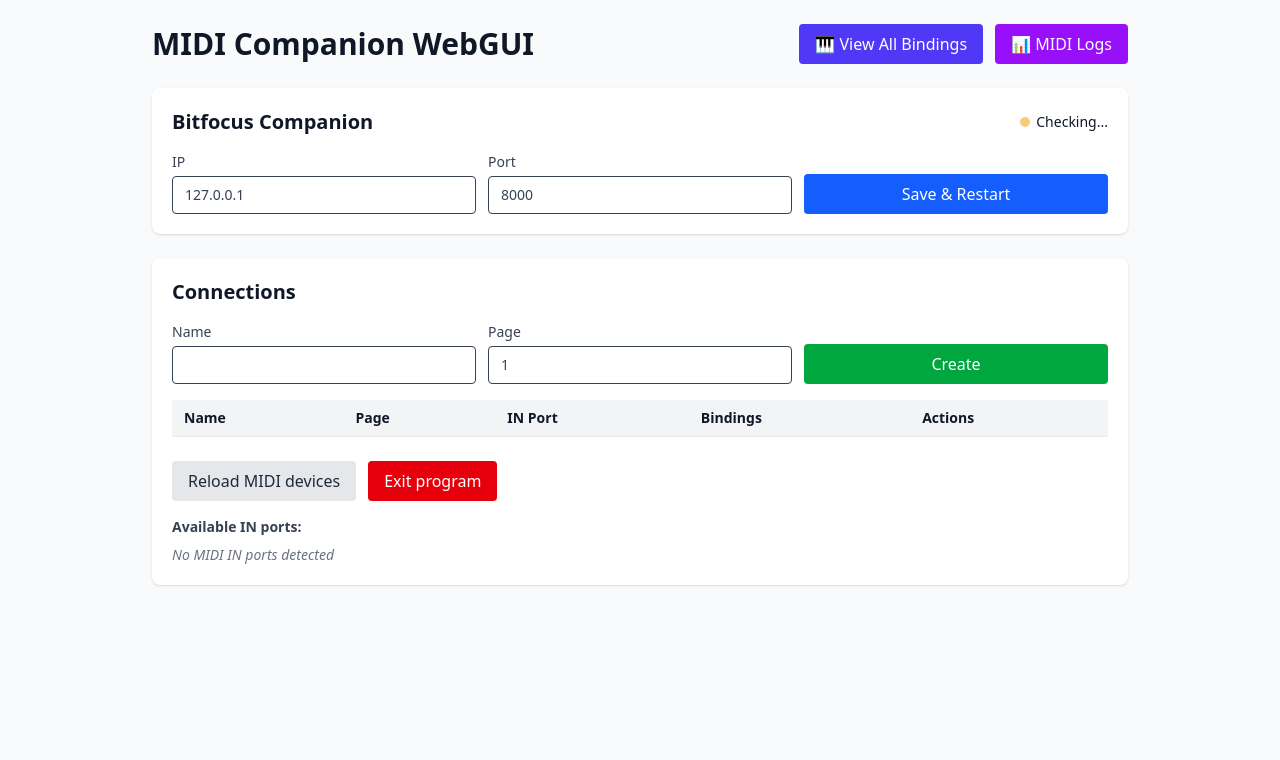
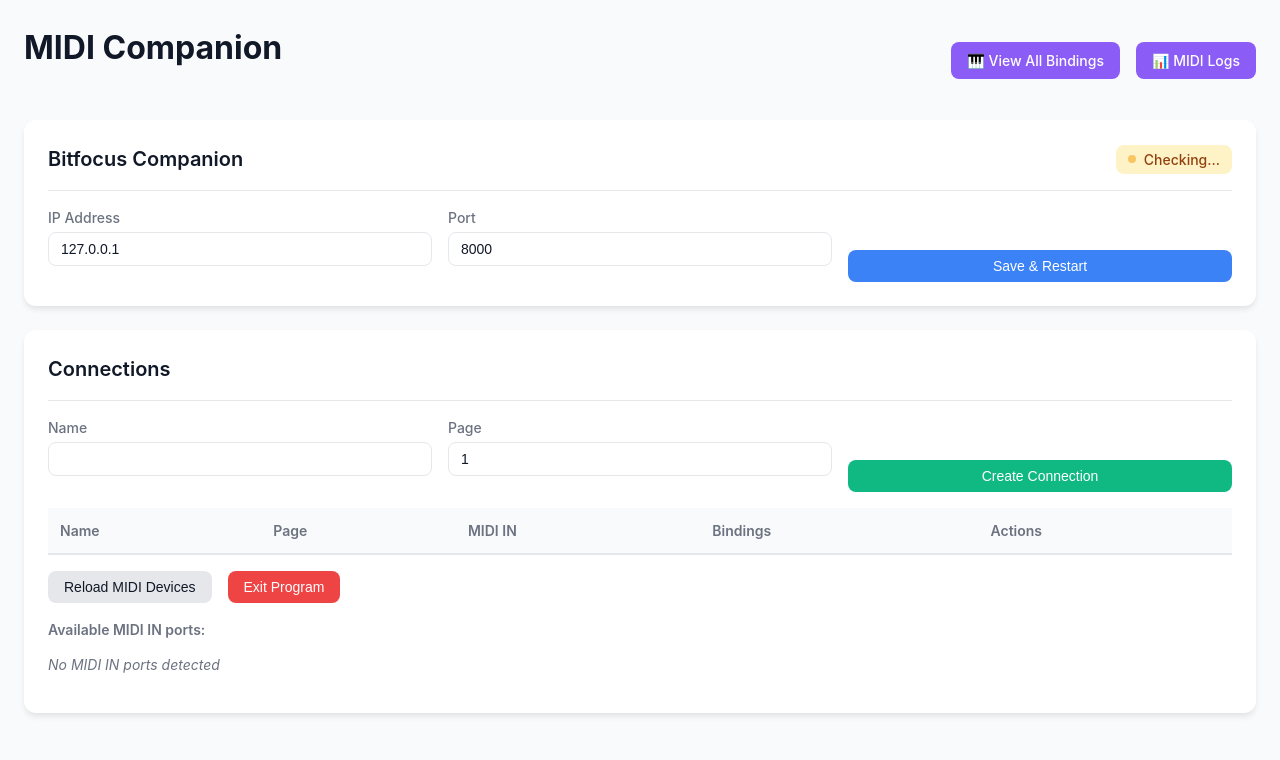
Before and after one commit to Lyagva/MIDICompanion, a Flask app: page / in a window 1280 px wide. Shown: the top 760 px of the page. Run offline with Flask 3, Linux system fonts and the light colour scheme; lists and menus that the app fills with data are empty; some libraries are stand-ins or nearby versions.

Commit message:
Rebuild index page with new framework
- Replace Tailwind inline classes with companion.css
- Improve form layout and spacing
- Enhance status indicator styling
- Better responsive design

```diff
--- a/templates/index.html
+++ b/templates/index.html
@@ -1,124 +1,110 @@
-<!doctype html>
+<!DOCTYPE html>
 <html lang="en">
 <head>
+  <meta charset="UTF-8">
+  <meta name="viewport" content="width=device-width, initial-scale=1.0">
   <title>MIDI Companion</title>
   <link rel="icon" href="{{ url_for('static', filename='icon256.ico') }}" type="image/x-icon">
-  <link rel="shortcut icon" href="{{ url_for('static', filename='icon256.ico') }}" type="image/x-icon">
-  <script src="{{ url_for('static', filename='tailwind.js') }}"></script>
+  <link rel="stylesheet" href="{{ url_for('static', filename='companion.css') }}">
   <script src="https://cdn.socket.io/4.5.4/socket.io.min.js"></script>
-  <style>
-    .status-indicator {
-      display: inline-block;
-      width: 10px;
-      height: 10px;
-      border-radius: 50%;
-      margin-right: 6px;
-    }
-    .status-connected {
-      background-color: #10b981;
-      box-shadow: 0 0 8px #10b981;
-    }
-    .status-disconnected {
-      background-color: #ef4444;
-    }
-    .status-checking {
-      background-color: #f59e0b;
-      animation: pulse 1.5s ease-in-out infinite;
-    }
-    @keyframes pulse {
-      0%, 100% { opacity: 1; }
-      50% { opacity: 0.5; }
-    }
-  </style>
 </head>
-<body class="bg-gray-50 text-gray-900">
-  <div class="max-w-5xl mx-auto p-6 space-y-6">
-    <div class="flex justify-between items-center">
-      <h1 class="text-3xl font-bold">MIDI Companion WebGUI</h1>
-      <div class="flex gap-3">
-        <a href="{{ url_for('view_all_bindings') }}" class="bg-indigo-600 text-white rounded px-4 py-2 hover:bg-indigo-700">
-          🎹 View All Bindings
-        </a>
-        <a href="{{ url_for('midi_logs') }}" class="bg-purple-600 text-white rounded px-4 py-2 hover:bg-purple-700">
-          📊 MIDI Logs
-        </a>
+<body>
+  <div class="container">
+    <div class="flex-between mb-lg">
+      <h1>MIDI Companion</h1>
+      <div class="flex flex-gap-md">
+        <a href="{{ url_for('view_all_bindings') }}" class="btn btn-info">🎹 View All Bindings</a>
+        <a href="{{ url_for('midi_logs') }}" class="btn btn-info">📊 MIDI Logs</a>
       </div>
     </div>
 
-    <section class="bg-white shadow rounded-lg p-5 space-y-4">
-      <div class="flex justify-between items-center">
-        <h2 class="text-xl font-semibold">Bitfocus Companion</h2>
-        <div class="flex items-center text-sm">
-          <span class="status-indicator status-checking" id="companion-status"></span>
+    <div class="card">
+      <div class="card-header">
+        <h2 class="card-title">Bitfocus Companion</h2>
+        <div class="status-indicator status-checking" id="companion-status">
           <span id="companion-status-text">Checking...</span>
         </div>
       </div>
-      <form class="grid grid-cols-1 md:grid-cols-3 gap-3 items-end" method="post" action="{{ url_for('update_companion') }}">
-        <label class="flex flex-col text-sm font-medium text-gray-700">IP
-          <input class="mt-1 border rounded px-3 py-2" name="ip" value="{{ companion_ip }}" required>
-        </label>
-        <label class="flex flex-col text-sm font-medium text-gray-700">Port
-          <input class="mt-1 border rounded px-3 py-2" name="port" value="{{ companion_port }}" required>
-        </label>
-        <button class="h-10 bg-blue-600 text-white rounded hover:bg-blue-700" type="submit">Save & Restart</button>
+
+      <form method="post" action="{{ url_for('update_companion') }}">
+        <div class="form-row form-row-3">
+          <div class="form-group">
+            <label class="form-label">IP Address</label>
+            <input class="form-input" name="ip" value="{{ companion_ip }}" required>
+          </div>
+          <div class="form-group">
+            <label class="form-label">Port</label>
+            <input class="form-input" name="port" value="{{ companion_port }}" required>
+          </div>
+          <button class="btn btn-primary" type="submit">Save & Restart</button>
+        </div>
       </form>
-    </section>
+    </div>
 
-    <section class="bg-white shadow rounded-lg p-5 space-y-4">
-      <h2 class="text-xl font-semibold">Connections</h2>
-      <form class="grid grid-cols-1 md:grid-cols-3 gap-3 items-end" method="post" action="{{ url_for('create_connection') }}">
-        <label class="flex flex-col text-sm font-medium text-gray-700">Name
-          <input class="mt-1 border rounded px-3 py-2" name="name" required>
-        </label>
-        <label class="flex flex-col text-sm font-medium text-gray-700">Page
-          <input class="mt-1 border rounded px-3 py-2" type="number" name="page" value="1" min="1" required>
-        </label>
-        <button class="h-10 bg-green-600 text-white rounded hover:bg-green-700" type="submit">Create</button>
+    <div class="card">
+      <div class="card-header">
+        <h2 class="card-title">Connections</h2>
+      </div>
+
+      <form method="post" action="{{ url_for('create_connection') }}">
+        <div class="form-row form-row-3">
+          <div class="form-group">
+            <label class="form-label">Name</label>
+            <input class="form-input" name="name" required>
+          </div>
+          <div class="form-group">
+            <label class="form-label">Page</label>
+            <input class="form-input" type="number" name="page" value="1" min="1" required>
+          </div>
+          <button class="btn btn-success" type="submit">Create Connection</button>
+        </div>
       </form>
 
-      <div class="overflow-x-auto">
-        <table class="min-w-full divide-y divide-gray-200 text-sm">
-          <thead class="bg-gray-100">
+      <div class="table-container">
+        <table class="table">
+          <thead>
             <tr>
-              <th class="px-3 py-2 text-left font-semibold">Name</th>
-              <th class="px-3 py-2 text-left font-semibold">Page</th>
-              <th class="px-3 py-2 text-left font-semibold">IN Port</th>
-              <th class="px-3 py-2 text-left font-semibold">Bindings</th>
-              <th class="px-3 py-2 text-left font-semibold">Actions</th>
+              <th>Name</th>
+              <th>Page</th>
+              <th>MIDI IN</th>
+              <th>Bindings</th>
+              <th>Actions</th>
             </tr>
           </thead>
-          <tbody class="divide-y divide-gray-200">
+          <tbody>
             {% for c in connections %}
             <tr>
-              <td class="px-3 py-2">{{ c.name }}</td>
-              <td class="px-3 py-2">{{ c.page }}</td>
-              <td class="px-3 py-2">{{ c.port_in or "—" }}</td>
-              <td class="px-3 py-2">
-                <span class="inline-block bg-blue-100 text-blue-800 text-xs px-2 py-1 rounded">
-                  {{ c.bindings|length }} bound
-                </span>
+              <td>{{ c.name }}</td>
+              <td>{{ c.page }}</td>
+              <td class="text-mono text-sm">{{ c.port_in or "—" }}</td>
+              <td>
+                <span class="badge badge-primary">{{ c.bindings|length }} bound</span>
               </td>
-              <td class="px-3 py-2 space-y-2">
-                <form class="flex flex-wrap gap-2 items-end" method="post" action="{{ url_for('update_connection') }}">
+              <td>
+                <form method="post" action="{{ url_for('update_connection') }}" class="mb-sm">
                   <input type="hidden" name="name" value="{{ c.name }}">
-                  <label class="flex flex-col text-xs font-medium text-gray-700">Page
-                    <input class="mt-1 border rounded px-2 py-1" type="number" name="page" value="{{ c.page }}" min="1" required>
-                  </label>
-                  <label class="flex flex-col text-xs font-medium text-gray-700">IN
-                    <select class="mt-1 border rounded px-2 py-1" name="port_in">
-                      <option value="">(skip)</option>
-                      {% for p in midi_in %}
-                        <option value="{{ p }}" {% if p==c.port_in %}selected{% endif %}>{{ p }}</option>
-                      {% endfor %}
-                    </select>
-                  </label>
-                  <button class="h-9 bg-blue-600 text-white rounded px-3 hover:bg-blue-700" type="submit">Save</button>
+                  <div class="form-row form-row-3">
+                    <div class="form-group">
+                      <label class="form-label text-xs">Page</label>
+                      <input class="form-input" type="number" name="page" value="{{ c.page }}" min="1" required>
+                    </div>
+                    <div class="form-group">
+                      <label class="form-label text-xs">MIDI IN</label>
+                      <select class="form-select" name="port_in">
+                        <option value="">(none)</option>
+                        {% for p in midi_in %}
+                          <option value="{{ p }}" {% if p==c.port_in %}selected{% endif %}>{{ p }}</option>
+                        {% endfor %}
+                      </select>
+                    </div>
+                    <button class="btn btn-primary btn-sm" type="submit">Update</button>
+                  </div>
                 </form>
-                <div class="flex flex-wrap gap-2">
-                  <a href="{{ url_for('edit_bindings', name=c.name) }}" class="h-9 bg-purple-600 text-white rounded px-3 hover:bg-purple-700 flex items-center">Edit Bindings</a>
+                <div class="flex flex-gap-sm">
+                  <a href="{{ url_for('edit_bindings', name=c.name) }}" class="btn btn-info btn-sm">Edit Bindings</a>
                   <form method="post" action="{{ url_for('remove_connection') }}">
                     <input type="hidden" name="name" value="{{ c.name }}">
-                    <button class="h-9 bg-red-600 text-white rounded px-3 hover:bg-red-700" type="submit">Remove</button>
+                    <button class="btn btn-danger btn-sm" type="submit">Remove</button>
                   </form>
                 </div>
               </td>
@@ -128,34 +114,28 @@
         </table>
       </div>
 
-      <!-- MIDI ports reload (forces full page reload via redirect) -->
-      <div class="flex flex-wrap items-center gap-3">
+      <div class="flex flex-gap-md mt-md">
         <form method="post" action="{{ url_for('refresh_ports') }}">
-          <button class="mt-2 h-10 bg-gray-200 text-gray-800 rounded px-4 hover:bg-gray-300" type="submit">
-            Reload MIDI devices
-          </button>
+          <button class="btn btn-secondary" type="submit">Reload MIDI Devices</button>
         </form>
-
-        <form method="post" action="{{ url_for('exit_program') }}" onsubmit="return confirm('Exit MIDICompanion?');">
-          <button class="mt-2 h-10 bg-red-600 text-white rounded px-4 hover:bg-red-700" type="submit">
-            Exit program
-          </button>
+        <form method="post" action="{{ url_for('exit_program') }}" onsubmit="return confirm('Exit MIDI Companion?');">
+          <button class="btn btn-danger" type="submit">Exit Program</button>
         </form>
       </div>
 
-      <div class="mt-4">
-        <h3 class="text-sm font-semibold text-gray-700 mb-2">Available IN ports:</h3>
+      <div class="mt-md">
+        <h3 class="text-sm text-secondary mb-sm" style="font-weight: 600;">Available MIDI IN ports:</h3>
         {% if midi_in %}
-          <ol class="text-sm text-gray-600 list-decimal list-inside space-y-1">
+          <ul style="margin: 0; padding-left: 1.5rem;">
             {% for port in midi_in %}
-              <li class="font-mono">{{ port }}</li>
+              <li class="text-sm text-mono">{{ port }}</li>
             {% endfor %}
-          </ol>
+          </ul>
         {% else %}
-          <p class="text-sm text-gray-500 italic">No MIDI IN ports detected</p>
+          <p class="text-sm text-secondary" style="font-style: italic;">No MIDI IN ports detected</p>
         {% endif %}
       </div>
-    </section>
+    </div>
   </div>
 
   <script>
@@ -178,7 +158,6 @@
       }
     });
 
-    // Check status every 5 seconds
     setInterval(() => {
       socket.emit('check_companion');
     }, 5000);
```
